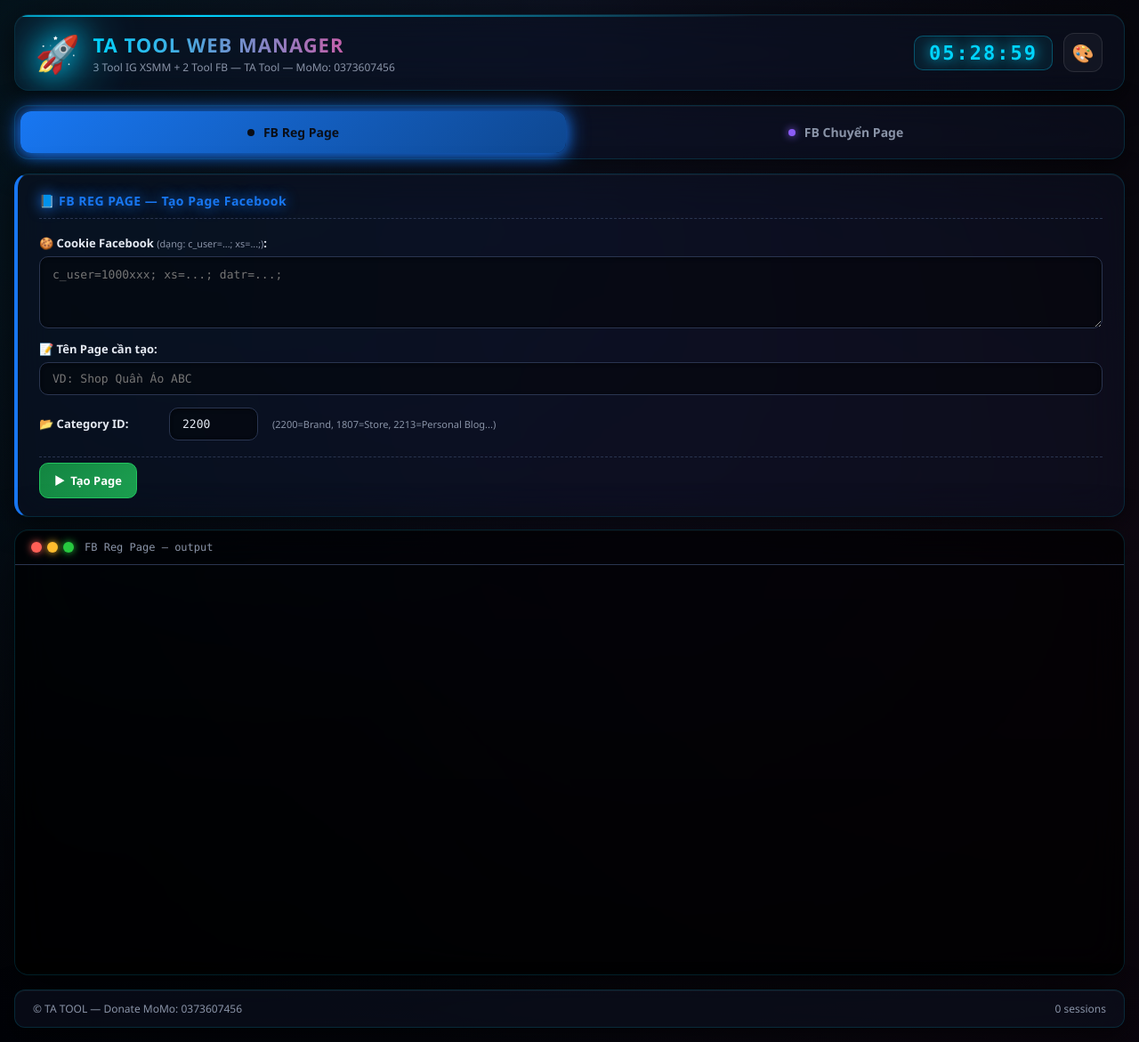
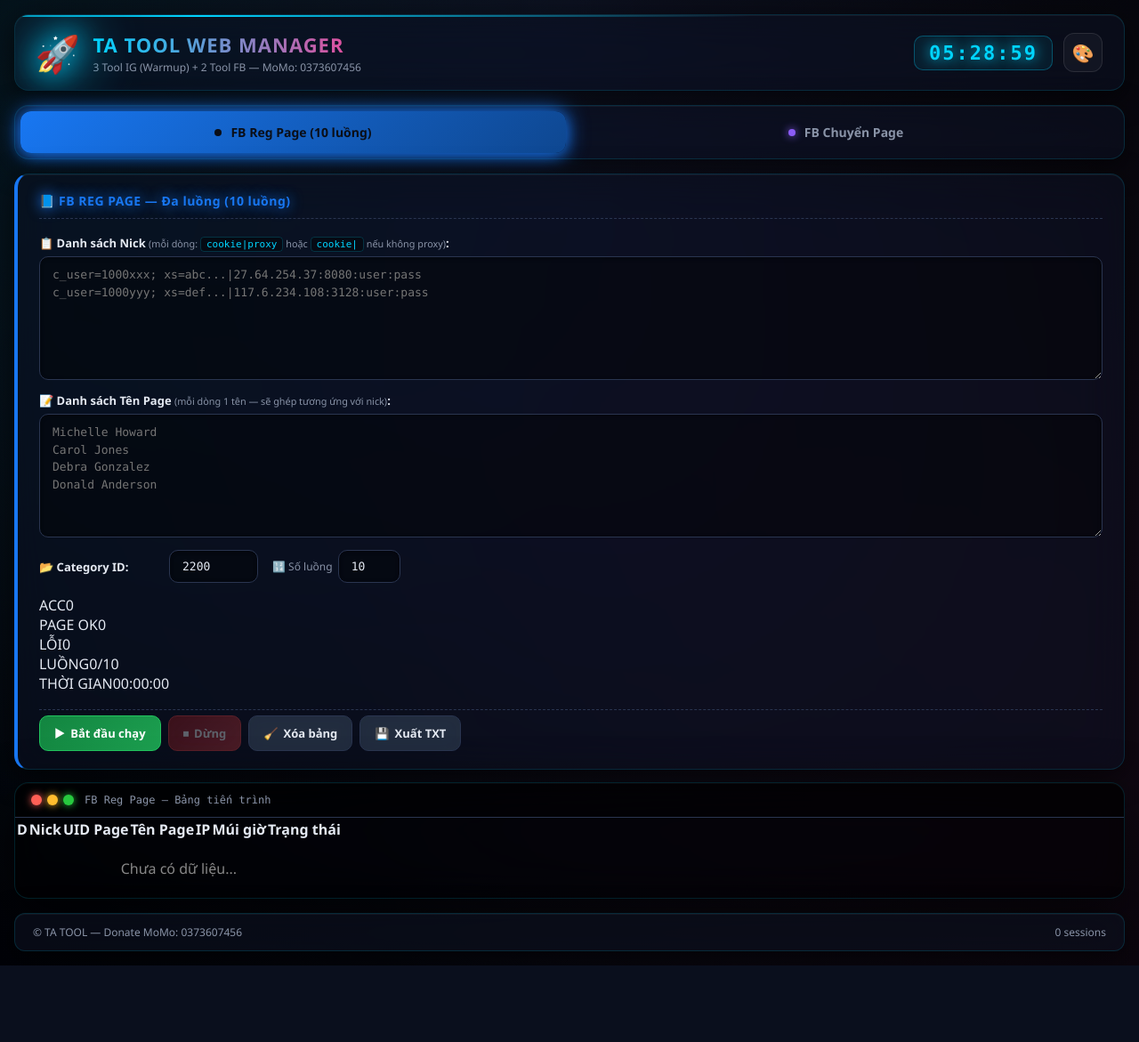
Before and after one commit to kxjxjdjhzhxhxh-jpg/Tool-xsmm, a Flask app: template templates/index.html in a window 1280 px wide. Shown: the whole page at 89% size. After the commit the page ends 1085 px from the top, so only its background shows below. Run offline with Flask 3, Linux system fonts and the light colour scheme; the template is opened without the code that fills it, so the values that code supplies are empty; some libraries are stand-ins or nearby versions.

Commit message:
Update index.html

```diff
--- a/templates/index.html
+++ b/templates/index.html
@@ -13,7 +13,7 @@
             <span class="logo-icon">🚀</span>
             <div>
                 <h1>TA TOOL WEB MANAGER</h1>
-                <p class="subtitle">3 Tool IG XSMM + 2 Tool FB — TA Tool — MoMo: 0373607456</p>
+                <p class="subtitle">3 Tool IG (Warmup) + 2 Tool FB — MoMo: 0373607456</p>
             </div>
         </div>
         <div class="header-info">
@@ -36,7 +36,7 @@
         {% endfor %}
         <button class="tab-btn" data-tool="fb_regpage" style="--tab-color: #1877f2">
             <span class="tab-dot"></span>
-            FB Reg Page
+            FB Reg Page (10 luồng)
         </button>
         <button class="tab-btn" data-tool="fb_chuyenpage" style="--tab-color: #8b5cf6">
             <span class="tab-dot"></span>
@@ -49,29 +49,23 @@
         {% for key, info in tools.items() %}
         {% set safe_key = key | replace('.', '_') %}
         <section class="tool-panel" data-tool="{{ key }}" data-safe="{{ safe_key }}" style="--panel-color: {{ info.color }}">
-
             <canvas class="fx-canvas-form"></canvas>
-
             <div class="config-form" id="form-{{ safe_key }}">
                 <div class="form-title">⚙️ CẤU HÌNH — {{ info.name }}</div>
-
                 <div class="form-row">
                     <label>🔑 Access Token XSMM:</label>
-                    <input type="text" class="cfg-input cfg-token" placeholder="Dán token XSMM (Bearer token)" autocomplete="off">
+                    <input type="text" class="cfg-input cfg-token" placeholder="Dán token XSMM" autocomplete="off">
                 </div>
-
                 {% if key == 'xsmmigv5.2' %}
                 <div class="form-row">
                     <label>🍪 Cookie Check Jobs (tùy chọn):</label>
                     <textarea class="cfg-input cfg-cookiecheck" rows="2" placeholder="Để trống = dùng cookie của từng nick"></textarea>
                 </div>
                 {% endif %}
-
                 <div class="form-row">
-                    <label>📋 Danh sách Cookie IG/FB <small>(mỗi dòng 1 nick: <code>cookie</code> hoặc <code>cookie|proxy</code>)</small>:</label>
+                    <label>📋 Danh sách Cookie IG <small>(mỗi dòng 1 nick: <code>cookie</code> hoặc <code>cookie|proxy</code>)</small>:</label>
                     <textarea class="cfg-input cfg-cookies" rows="6" placeholder="sessionid=abc; csrftoken=xyz&#10;sessionid=def; csrftoken=uvw|http://user:pass@1.2.3.4:8080"></textarea>
                 </div>
-
                 <div class="form-row">
                     <label>🎯 Chọn loại Jobs:</label>
                     <div class="checkbox-group">
@@ -80,7 +74,6 @@
                         <label class="cb-item"><input type="checkbox" class="cfg-job cfg-job-comment"> 💬 Comment</label>
                     </div>
                 </div>
-
                 <div class="form-row form-row-inline">
                     <label>⏱️ Delay (giây):</label>
                     <div class="inline-inputs">
@@ -89,7 +82,6 @@
                         <span>Cmt <input type="number" class="cfg-input cfg-delay-comment" value="20" min="10" style="width:70px"></span>
                     </div>
                 </div>
-
                 {% if key == 'xsmmv3.2' %}
                 <div class="form-row form-row-inline">
                     <label>🔀 Cấu hình luồng:</label>
@@ -100,7 +92,6 @@
                     </div>
                 </div>
                 {% endif %}
-
                 {% if key == 'xsmmigv5.2' %}
                 <div class="form-row form-row-inline">
                     <label>🔀 Cấu hình:</label>
@@ -109,10 +100,9 @@
                     </div>
                 </div>
                 {% endif %}
-
                 {% if key == '11223' %}
                 <div class="form-row form-row-inline">
-                    <label>🎬 Chế độ (Tool 3):</label>
+                    <label>🎬 Chế độ:</label>
                     <div class="inline-inputs">
                         <select class="cfg-input cfg-mode" style="width:220px">
                             <option value="1">1. Like</option>
@@ -123,7 +113,6 @@
                     </div>
                 </div>
                 {% endif %}
-
                 <div class="form-actions">
                     <button class="btn btn-start" data-tool="{{ key }}"><span class="btn-icon">▶</span> Chạy Tool</button>
                     <button class="btn btn-stop" data-tool="{{ key }}" disabled><span class="btn-icon">⏹</span> Dừng</button>
@@ -131,13 +120,11 @@
                     <button class="btn btn-save" data-tool="{{ key }}" disabled><span class="btn-icon">💾</span> Lưu Log</button>
                 </div>
             </div>
-
             <div class="session-info" data-tool="{{ key }}">
                 <span class="badge status-badge idle">● IDLE</span>
                 <span class="session-id"></span>
                 <span class="output-count">0 dòng</span>
             </div>
-
             <div class="terminal-wrap">
                 <div class="terminal-header">
                     <div class="dots"><span></span><span></span><span></span></div>
@@ -146,7 +133,6 @@
                 <div class="terminal" id="term-{{ safe_key }}"></div>
                 <canvas class="fx-canvas-term"></canvas>
             </div>
-
             <div class="input-bar">
                 <input type="text" class="stdin-input" placeholder="Nhập input thủ công (nếu cần). Enter để gửi" data-tool="{{ key }}" disabled>
                 <button class="btn btn-send" data-tool="{{ key }}" disabled>Gửi ⏎</button>
@@ -154,41 +140,70 @@
         </section>
         {% endfor %}
 
-        <!-- TOOL 4: FB REG PAGE -->
+        <!-- TOOL 4: FB REG PAGE (MULTI-THREAD) -->
         <section class="tool-panel" data-tool="fb_regpage" data-safe="fb_regpage" style="--panel-color: #1877f2">
             <canvas class="fx-canvas-form"></canvas>
             <div class="config-form">
-                <div class="form-title">📘 FB REG PAGE — Tạo Page Facebook</div>
+                <div class="form-title">📘 FB REG PAGE — Đa luồng (10 luồng)</div>
 
                 <div class="form-row">
-                    <label>🍪 Cookie Facebook <small>(dạng: c_user=...; xs=...;)</small>:</label>
-                    <textarea class="cfg-input" id="fb_reg_cookie" rows="3" placeholder="c_user=1000xxx; xs=...; datr=...;"></textarea>
+                    <label>📋 Danh sách Nick <small>(mỗi dòng: <code>cookie|proxy</code> hoặc <code>cookie|</code> nếu không proxy)</small>:</label>
+                    <textarea class="cfg-input" id="fb_reg_tasks" rows="6" placeholder="c_user=1000xxx; xs=abc...|27.64.254.37:8080:user:pass&#10;c_user=1000yyy; xs=def...|117.6.234.108:3128:user:pass"></textarea>
                 </div>
 
                 <div class="form-row">
-                    <label>📝 Tên Page cần tạo:</label>
-                    <input type="text" class="cfg-input" id="fb_reg_name" placeholder="VD: Shop Quần Áo ABC" autocomplete="off">
+                    <label>📝 Danh sách Tên Page <small>(mỗi dòng 1 tên — sẽ ghép tương ứng với nick)</small>:</label>
+                    <textarea class="cfg-input" id="fb_reg_names" rows="6" placeholder="Michelle Howard&#10;Carol Jones&#10;Debra Gonzalez&#10;Donald Anderson"></textarea>
                 </div>
 
                 <div class="form-row form-row-inline">
                     <label>📂 Category ID:</label>
                     <div class="inline-inputs">
                         <span><input type="text" class="cfg-input" id="fb_reg_cat" value="2200" style="width:100px"></span>
-                        <span style="color:var(--text-dim);font-size:11px">(2200=Brand, 1807=Store, 2213=Personal Blog...)</span>
+                        <span>🔢 Số luồng <input type="number" class="cfg-input" id="fb_reg_threads" value="10" min="1" max="30" style="width:70px"></span>
                     </div>
                 </div>
 
+                <!-- Thống kê giống ảnh -->
+                <div class="fb-stats">
+                    <div class="fb-stat"><span class="fb-stat-label">ACC</span><span class="fb-stat-val" id="fb_stat_acc">0</span></div>
+                    <div class="fb-stat"><span class="fb-stat-label">PAGE OK</span><span class="fb-stat-val green" id="fb_stat_ok">0</span></div>
+                    <div class="fb-stat"><span class="fb-stat-label">LỖI</span><span class="fb-stat-val red" id="fb_stat_err">0</span></div>
+                    <div class="fb-stat"><span class="fb-stat-label">LUỒNG</span><span class="fb-stat-val" id="fb_stat_threads">0/10</span></div>
+                    <div class="fb-stat"><span class="fb-stat-label">THỜI GIAN</span><span class="fb-stat-val" id="fb_stat_time">00:00:00</span></div>
+                </div>
+
                 <div class="form-actions">
-                    <button class="btn btn-start" id="btn_fb_reg"><span class="btn-icon">▶</span> Tạo Page</button>
+                    <button class="btn btn-start" id="btn_fb_reg"><span class="btn-icon">▶</span> Bắt đầu chạy</button>
+                    <button class="btn btn-stop" id="btn_fb_reg_stop" disabled><span class="btn-icon">⏹</span> Dừng</button>
+                    <button class="btn btn-clear" id="btn_fb_reg_clear"><span class="btn-icon">🧹</span> Xóa bảng</button>
+                    <button class="btn btn-save" id="btn_fb_reg_export"><span class="btn-icon">💾</span> Xuất TXT</button>
                 </div>
             </div>
 
             <div class="terminal-wrap">
                 <div class="terminal-header">
                     <div class="dots"><span></span><span></span><span></span></div>
-                    <div class="term-title">FB Reg Page — output</div>
+                    <div class="term-title">FB Reg Page — Bảng tiến trình</div>
                 </div>
-                <div class="terminal" id="term-fb_regpage"></div>
+                <div class="fb-table-wrap">
+                    <table class="fb-table" id="fb_reg_table">
+                        <thead>
+                            <tr>
+                                <th>D</th>
+                                <th>Nick</th>
+                                <th>UID Page</th>
+                                <th>Tên Page</th>
+                                <th>IP</th>
+                                <th>Múi giờ</th>
+                                <th>Trạng thái</th>
+                            </tr>
+                        </thead>
+                        <tbody id="fb_reg_tbody">
+                            <tr><td colspan="7" style="text-align:center;color:#888;padding:20px">Chưa có dữ liệu...</td></tr>
+                        </tbody>
+                    </table>
+                </div>
                 <canvas class="fx-canvas-term"></canvas>
             </div>
         </section>
@@ -198,36 +213,30 @@
             <canvas class="fx-canvas-form"></canvas>
             <div class="config-form">
                 <div class="form-title">📘 FB CHUYỂN PAGE — Chuyển quyền QTV</div>
-
                 <div class="form-row">
-                    <label>🍪 Cookie Nick Chuyển <small>(đang cầm Page)</small>:</label>
+                    <label>🍪 Cookie Nick Chuyển:</label>
                     <textarea class="cfg-input" id="fb_chuyen_cookie" rows="3" placeholder="c_user=1000xxx; xs=...;"></textarea>
                 </div>
-
                 <div class="form-row">
-                    <label>🔒 Mật khẩu Nick Chuyển <small>(để xác thực)</small>:</label>
+                    <label>🔒 Mật khẩu Nick Chuyển:</label>
                     <input type="password" class="cfg-input" id="fb_chuyen_pass" placeholder="Mật khẩu FB" autocomplete="off">
                 </div>
-
                 <div class="form-row form-row-inline">
                     <label>🆔 Page ID:</label>
                     <div class="inline-inputs">
                         <span><input type="text" class="cfg-input" id="fb_chuyen_pageid" placeholder="1000xxx" style="width:180px"></span>
                     </div>
                 </div>
-
                 <div class="form-row form-row-inline">
                     <label>👤 UID Nhận:</label>
                     <div class="inline-inputs">
                         <span><input type="text" class="cfg-input" id="fb_chuyen_uid" placeholder="1000xxx" style="width:180px"></span>
                     </div>
                 </div>
-
                 <div class="form-actions">
                     <button class="btn btn-start" id="btn_fb_chuyen"><span class="btn-icon">▶</span> Chuyển Page</button>
                 </div>
             </div>
-
             <div class="terminal-wrap">
                 <div class="terminal-header">
                     <div class="dots"><span></span><span></span><span></span></div>
```
